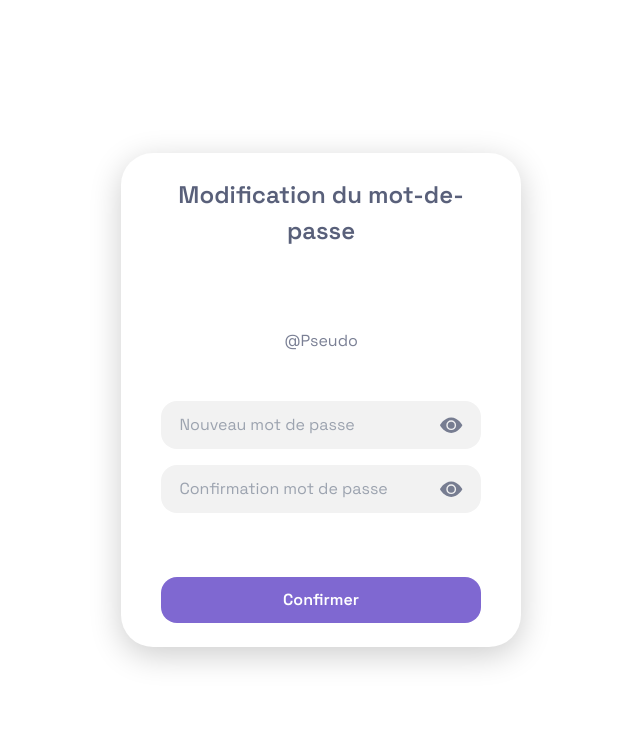
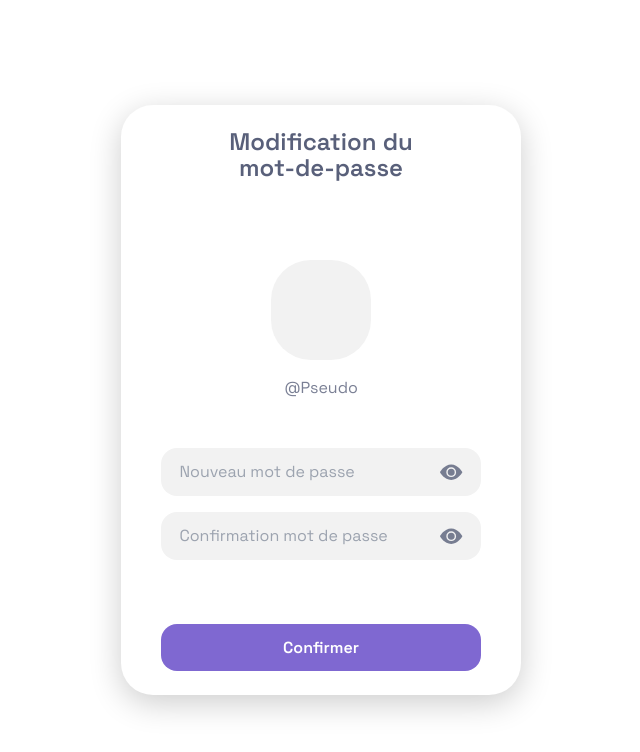
Before and after one commit to dropy-project/dropy-website, a Next.js app: page /reset-password in a window 1280 px wide. Shown: the top 752 px of the page, without its empty margins (319-959 px from the left). Built offline with nearby package versions, Linux system fonts and the light colour scheme.

Commit message:
ci: add profile picture default

```diff
--- a/app/reset-password/page.tsx
+++ b/app/reset-password/page.tsx
@@ -13,7 +13,6 @@ const ResetPasswordBox = () => {
 
   const [password, setPassword] = useState<string>('');
   const [passwordConfirmation, setPasswordConfirmation] = useState<string>('');
-  const [error, setError] = useState<string>('');
   const [correspondentPassword, setCorrespondentPassword] = useState<boolean>(false);
   const [errorMessage, setErrorMessage] = useState<boolean>(false);
 
@@ -58,6 +57,8 @@ const ResetPasswordBox = () => {
           <div className={styles.header}>
             <p className={styles.title}>Modification du mot-de-passe</p>
             <div className={styles.profile_container}>
+              <div className={styles.profile_picture}>
+              </div>
               <p>@Pseudo</p>
             </div>
           </div>
--- a/styles/ResetPasswordBox.module.scss
+++ b/styles/ResetPasswordBox.module.scss
@@ -43,9 +43,11 @@
         justify-content: center;
         align-items: center;
         .title {
+          width: 70%;
           margin-bottom: 3rem;
           font-size: 1.5rem;
           font-weight: bold;
+          line-height: 1.6rem;
           color: $darkGrey;
           text-align: center;
           @include mobile {
@@ -60,7 +62,22 @@
           flex-direction: column;
           justify-content: center;
           align-items: center;
+          gap: 1rem;
           margin: 2rem;
+          .profile_picture {
+            width: 100px;
+            height: 100px;
+            background-color: #f2f2f2;
+            border-radius: 40%;
+            @include mobile {
+              width: 80px;
+              height: 80px;
+            }
+            @include mobile_xs {
+              width: 60px;
+              height: 60px;
+            }
+          }
           p {
             opacity: 0.8;
             margin-bottom: 1rem;
@@ -96,10 +113,10 @@
             background-color: #f2f2f2;
             border-radius: 1em;
             .password_field {
+              outline: none;
               width: 70%;
-              outline: none;
+              background-color: transparent;
               border: none;
-              background-color: transparent;
               font-size: 1rem;
               color: $darkGrey;
               @include mobile_xs {
@@ -126,10 +143,10 @@
             border: 1px solid red;
             border-radius: 1em;
             .password_field {
+              outline: none;
               width: 70%;
-              outline: none;
+              background-color: transparent;
               border: none;
-              background-color: transparent;
               font-size: 1rem;
               color: $darkGrey;
               @include mobile_xs {
```
